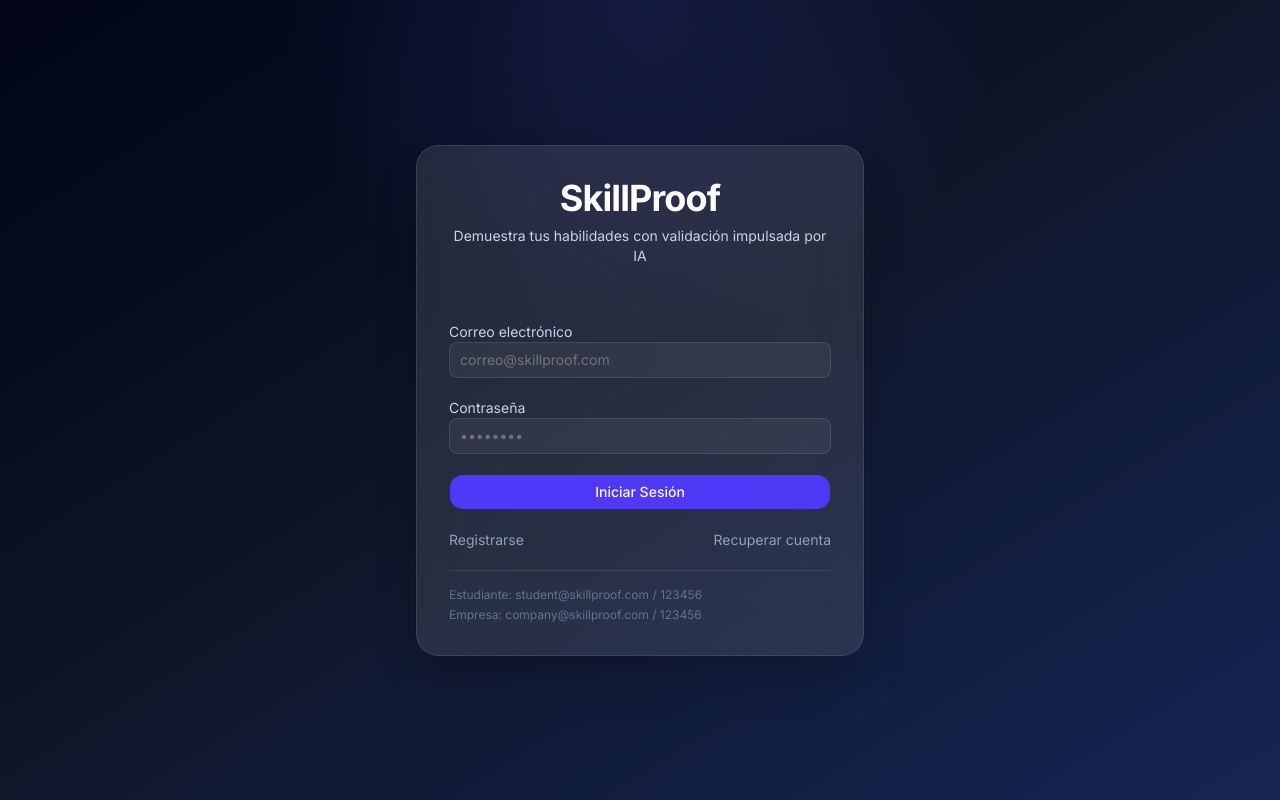
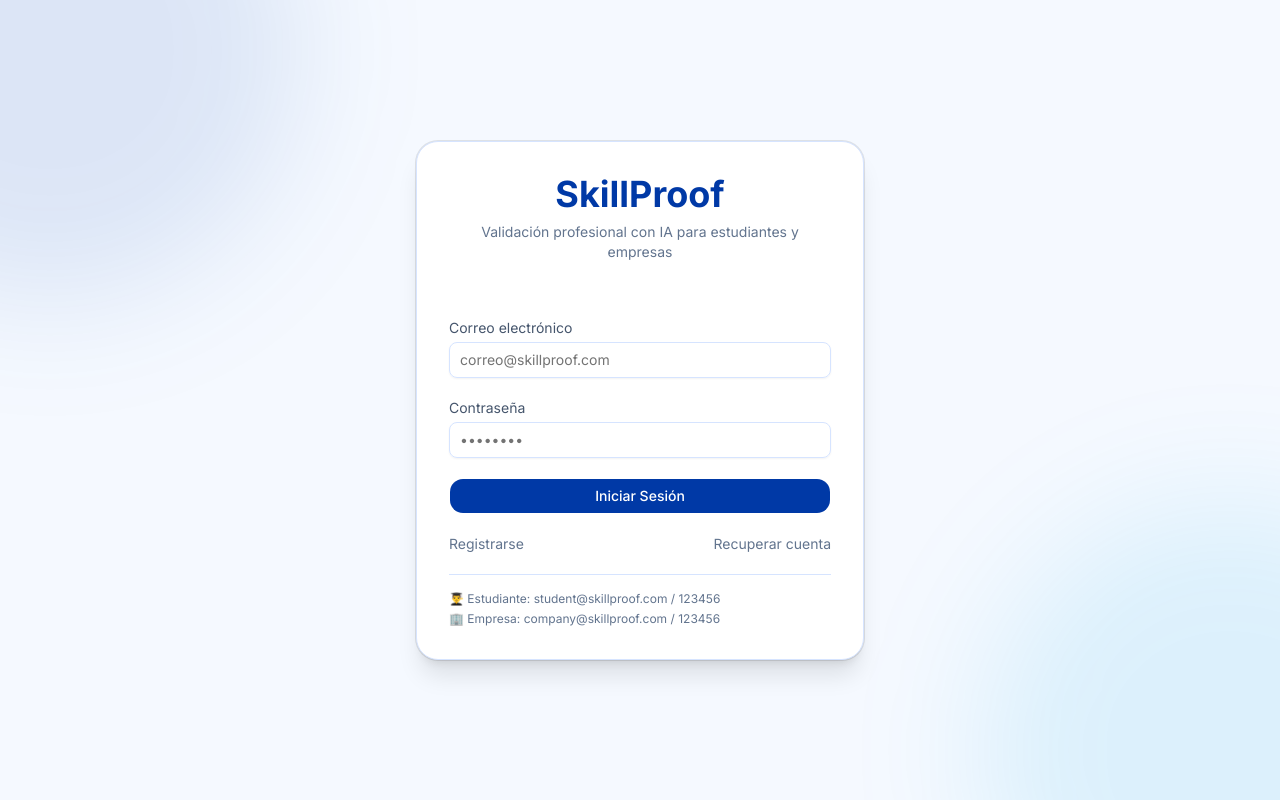
Before and after one commit to joeCuadros/skillproof, a Next.js app: page / in a window 1280 px wide. Built offline with nearby package versions, Linux system fonts and the light colour scheme.

Commit message:
feat: Agregar funciones

```diff
--- a/app/page.tsx
+++ b/app/page.tsx
@@ -2,11 +2,9 @@
 
 import { useState } from "react";
 import { useRouter } from "next/navigation";
-
 import { Card } from "@/components/ui/card";
+import { Input } from "@/components/ui/input";
 import { Button } from "@/components/ui/button";
-import { Input } from "@/components/ui/input";
-
 import { mockUsers } from "@/mock/users";
 import { useAuthStore } from "@/store/auth-store";
 
@@ -32,46 +30,48 @@ export default function AuthPage() {
       alert("Credenciales incorrectas");
       return;
     }
-
     login(user);
-
     router.push("/dashboard");
   };
 
   return (
-    <main className="min-h-screen bg-gradient-to-br from-slate-950 via-slate-900 to-blue-950 flex items-center justify-center p-6">
-      <div className="absolute inset-0 bg-[radial-gradient(circle_at_top,rgba(99,102,241,0.15),transparent_35%)]" />
+    <main className="min-h-screen bg-[#F5F9FF] flex items-center justify-center p-6 relative overflow-hidden">
 
-      <Card className="relative z-10 w-full max-w-md border border-white/10 bg-white/10 backdrop-blur-xl shadow-2xl rounded-3xl p-8 text-white">
-        <div className="space-y-2 text-center mb-8">
-          <h1 className="text-4xl font-bold tracking-tight">
+      {/* decorativo suave */}
+      <div className="absolute top-[-200px] left-[-200px] w-[500px] h-[500px] bg-[#0039A6]/10 rounded-full blur-3xl" />
+      <div className="absolute bottom-[-200px] right-[-200px] w-[500px] h-[500px] bg-[#00A3E0]/10 rounded-full blur-3xl" />
+
+      <Card className="relative z-10 w-full max-w-md bg-white border border-[#D6E4FF] shadow-xl rounded-3xl p-8">
+
+        {/* HEADER */}
+        <div className="text-center mb-8 space-y-2">
+          <h1 className="text-4xl font-bold text-[#0039A6]">
             SkillProof
           </h1>
 
-          <p className="text-slate-300 text-sm">
-            Demuestra tus habilidades con validación impulsada por IA
+          <p className="text-slate-500 text-sm">
+            Validación profesional con IA para estudiantes y empresas
           </p>
         </div>
 
+        {/* LOGIN */}
         {mode === "login" && (
           <div className="space-y-5">
-            <div className="space-y-2">
-              <label className="text-sm text-slate-300">
+            <div>
+              <label className="text-sm text-slate-600">
                 Correo electrónico
               </label>
 
               <Input
                 placeholder="correo@skillproof.com"
                 value={email}
-                onChange={(e) =>
-                  setEmail(e.target.value)
-                }
-                className="bg-white/5 border-white/10 text-white"
+                onChange={(e) => setEmail(e.target.value)}
+                className="mt-1 border-[#D6E4FF] focus:border-[#0039A6]"
               />
             </div>
 
-            <div className="space-y-2">
-              <label className="text-sm text-slate-300">
+            <div>
+              <label className="text-sm text-slate-600">
                 Contraseña
               </label>
 
@@ -79,113 +79,90 @@ export default function AuthPage() {
                 type="password"
                 placeholder="••••••••"
                 value={password}
-                onChange={(e) =>
-                  setPassword(e.target.value)
-                }
-                className="bg-white/5 border-white/10 text-white"
+                onChange={(e) => setPassword(e.target.value)}
+                className="mt-1 border-[#D6E4FF] focus:border-[#0039A6]"
               />
             </div>
 
             <Button
               onClick={handleLogin}
-              className="w-full bg-indigo-600 hover:bg-indigo-500 rounded-xl"
+              className="w-full bg-[#0039A6] hover:bg-[#002B7A] text-white rounded-xl"
             >
               Iniciar Sesión
             </Button>
 
-            <div className="flex justify-between text-sm text-slate-400">
+            <div className="flex justify-between text-sm text-slate-500">
               <button
                 onClick={() => setMode("register")}
-                className="hover:text-white"
+                className="hover:text-[#0039A6]"
               >
                 Registrarse
               </button>
 
               <button
                 onClick={() => setMode("forgot")}
-                className="hover:text-white"
+                className="hover:text-[#0039A6]"
               >
                 Recuperar cuenta
               </button>
             </div>
 
-            <div className="pt-4 border-t border-white/10 text-xs text-slate-500 space-y-1">
-              <p>
-                Estudiante:
-                student@skillproof.com / 123456
-              </p>
-
-              <p>
-                Empresa:
-                company@skillproof.com / 123456
-              </p>
+            {/* DEMO ACCOUNTS */}
+            <div className="pt-4 border-t border-[#D6E4FF] text-xs text-slate-500 space-y-1">
+              <p>👨‍🎓 Estudiante: student@skillproof.com / 123456</p>
+              <p>🏢 Empresa: company@skillproof.com / 123456</p>
             </div>
           </div>
         )}
 
+        {/* REGISTER */}
         {mode === "register" && (
           <div className="space-y-5">
-            <h2 className="text-xl font-semibold">
+            <h2 className="text-xl font-semibold text-[#0039A6]">
               Crear cuenta
             </h2>
 
-            <Input
-              placeholder="Nombre completo"
-              className="bg-white/5 border-white/10 text-white"
-            />
+            <Input placeholder="Nombre completo" className="border-[#D6E4FF]" />
+            <Input placeholder="Correo electrónico" className="border-[#D6E4FF]" />
+            <Input type="password" placeholder="Contraseña" className="border-[#D6E4FF]" />
 
-            <Input
-              placeholder="Correo electrónico"
-              className="bg-white/5 border-white/10 text-white"
-            />
-
-            <Input
-              type="password"
-              placeholder="Contraseña"
-              className="bg-white/5 border-white/10 text-white"
-            />
-
-            <select className="w-full bg-white/5 border border-white/10 rounded-xl p-3 text-white">
-              <option className="text-black">
-                Estudiante/Egresado
-              </option>
-
-              <option className="text-black">
-                Empresa
-              </option>
+            <select className="w-full border border-[#D6E4FF] rounded-xl p-3 text-slate-700">
+              <option>Estudiante / Egresado</option>
+              <option>Empresa</option>
             </select>
 
-            <Button className="w-full bg-indigo-600 hover:bg-indigo-500 rounded-xl">
+            <Button className="w-full bg-[#0039A6] hover:bg-[#002B7A] text-white rounded-xl">
               Registrarse
             </Button>
 
             <button
               onClick={() => setMode("login")}
-              className="text-sm text-slate-400 hover:text-white"
+              className="text-sm text-slate-500 hover:text-[#0039A6]"
             >
               Volver
             </button>
           </div>
         )}
 
+        {/* FORGOT */}
         {mode === "forgot" && (
           <div className="space-y-5">
-            <h2 className="text-xl font-semibold">
+            <h2 className="text-xl font-semibold text-[#0039A6]">
               Recuperar cuenta
             </h2>
 
             <Input
               placeholder="Correo electrónico"
-              className="bg-white/5 border-white/10 text-white"
+              className="border-[#D6E4FF]"
             />
 
-            <Button className="w-full bg-indigo-600 hover:bg-indigo-500 rounded-xl">
+            <Button className="w-full bg-[#0039A6] hover:bg-[#002B7A] text-white rounded-xl">
               Enviar enlace
             </Button>
 
             <button
               onClick={() => setMode("login")}
-              className="text-sm text-slate-400 hover:text-white"
+              className="text-sm text-slate-500 hover:text-[#0039A6]"
             >
               Volver
             </button>
--- a/components/sidebar/company-sidebar.tsx
+++ b/components/sidebar/company-sidebar.tsx
@@ -1,3 +1,6 @@
+"use client";
+
+import { useRouter } from "next/navigation";
 import {
   LayoutDashboard,
   Briefcase,
@@ -7,20 +10,34 @@ import {
 } from "lucide-react";
 
 export default function CompanySidebar() {
+  const router = useRouter();
+
   const items = [
-    "Inicio",
-    "Retos",
-    "Candidatos",
-    "Notificaciones",
-    "Configuración",
-  ];
-
-  const icons = [
-    LayoutDashboard,
-    Briefcase,
-    Users,
-    Bell,
-    Settings,
+    {
+      name: "Inicio",
+      icon: LayoutDashboard,
+      path: "/company",
+    },
+    {
+      name: "Retos",
+      icon: Briefcase,
+      path: "/company/challenges",
+    },
+    {
+      name: "Candidatos",
+      icon: Users,
+      path: "/company/candidates",
+    },
+    {
+      name: "Notificaciones",
+      icon: Bell,
+      path: "/company/notifications",
+    },
+    {
+      name: "Configuración",
+      icon: Settings,
+      path: "/company/settings",
+    },
   ];
 
   return (
@@ -35,16 +52,17 @@ export default function CompanySidebar() {
       </div>
 
       <nav className="space-y-3">
-        {items.map((item, index) => {
-          const Icon = icons[index];
+        {items.map((item) => {
+          const Icon = item.icon;
 
           return (
             <button
-              key={item}
+              key={item.name}
+              onClick={() => router.push(item.path)}
               className="w-full flex items-center gap-3 rounded-2xl px-4 py-3 text-slate-700 hover:bg-[#EAF3FF] hover:text-[#0039A6] transition font-medium"
             >
               <Icon size={20} />
-              {item}
+              {item.name}
             </button>
           );
         })}
--- a/components/sidebar/student-sidebar.tsx
+++ b/components/sidebar/student-sidebar.tsx
@@ -1,34 +1,60 @@
+"use client";
+
+import { useRouter } from "next/navigation";
 import {
   Home,
   User,
+  FileText,
   BookOpen,
   Award,
-  FileText,
   Bell,
   Settings,
 } from "lucide-react";
 
 export default function StudentSidebar() {
+  const router = useRouter();
+
   const items = [
-    "Inicio",
-    "Mi Perfil",
-    "CV",
-    "Retos",
-    "Certificaciones",
-    "Experiencias",
-    "Notificaciones",
-    "Configuración",
-  ];
-
-  const icons = [
-    Home,
-    User,
-    FileText,
-    BookOpen,
-    Award,
-    BookOpen,
-    Bell,
-    Settings,
+    {
+      name: "Inicio",
+      icon: Home,
+      path: "/",
+    },
+    {
+      name: "Mi Perfil",
+      icon: User,
+      path: "/profile",
+    },
+    {
+      name: "CV",
+      icon: FileText,
+      path: "/cv",
+    },
+    {
+      name: "Retos",
+      icon: BookOpen,
+      path: "/challenges",
+    },
+    {
+      name: "Certificaciones",
+      icon: Award,
+      path: "/certifications",
+    },
+    {
+      name: "Experiencias",
+      icon: BookOpen,
+      path: "/experiences",
+    },
+    {
+      name: "Notificaciones",
+      icon: Bell,
+      path: "/notifications",
+    },
+    {
+      name: "Configuración",
+      icon: Settings,
+      path: "/settings",
+    },
   ];
 
   return (
@@ -38,21 +64,22 @@ export default function StudentSidebar() {
           SkillProof
         </h1>
         <p className="text-slate-500 text-sm">
-          Panel Estudiante
+          Haz que tu talento hable por ti
         </p>
       </div>
 
       <nav className="space-y-3">
-        {items.map((item, i) => {
-          const Icon = icons[i];
+        {items.map((item) => {
+          const Icon = item.icon;
 
           return (
             <button
-              key={item}
+              key={item.name}
+              onClick={() => router.push(item.path)}
               className="w-full flex items-center gap-3 rounded-2xl px-4 py-3 text-slate-700 hover:bg-[#EAF3FF] hover:text-[#0039A6] transition font-medium"
             >
               <Icon size={20} />
-              {item}
+              {item.name}
             </button>
           );
         })}
```
